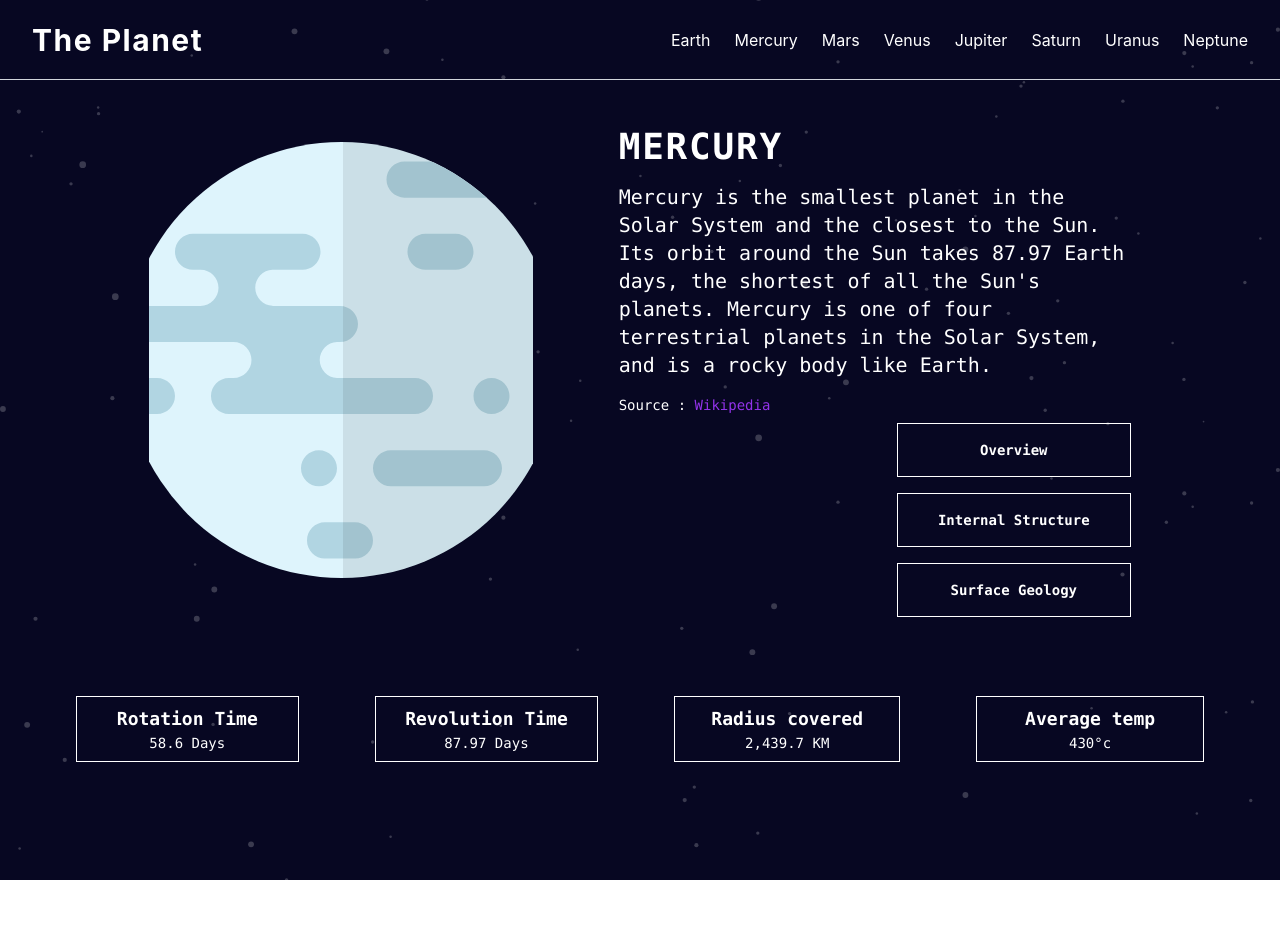
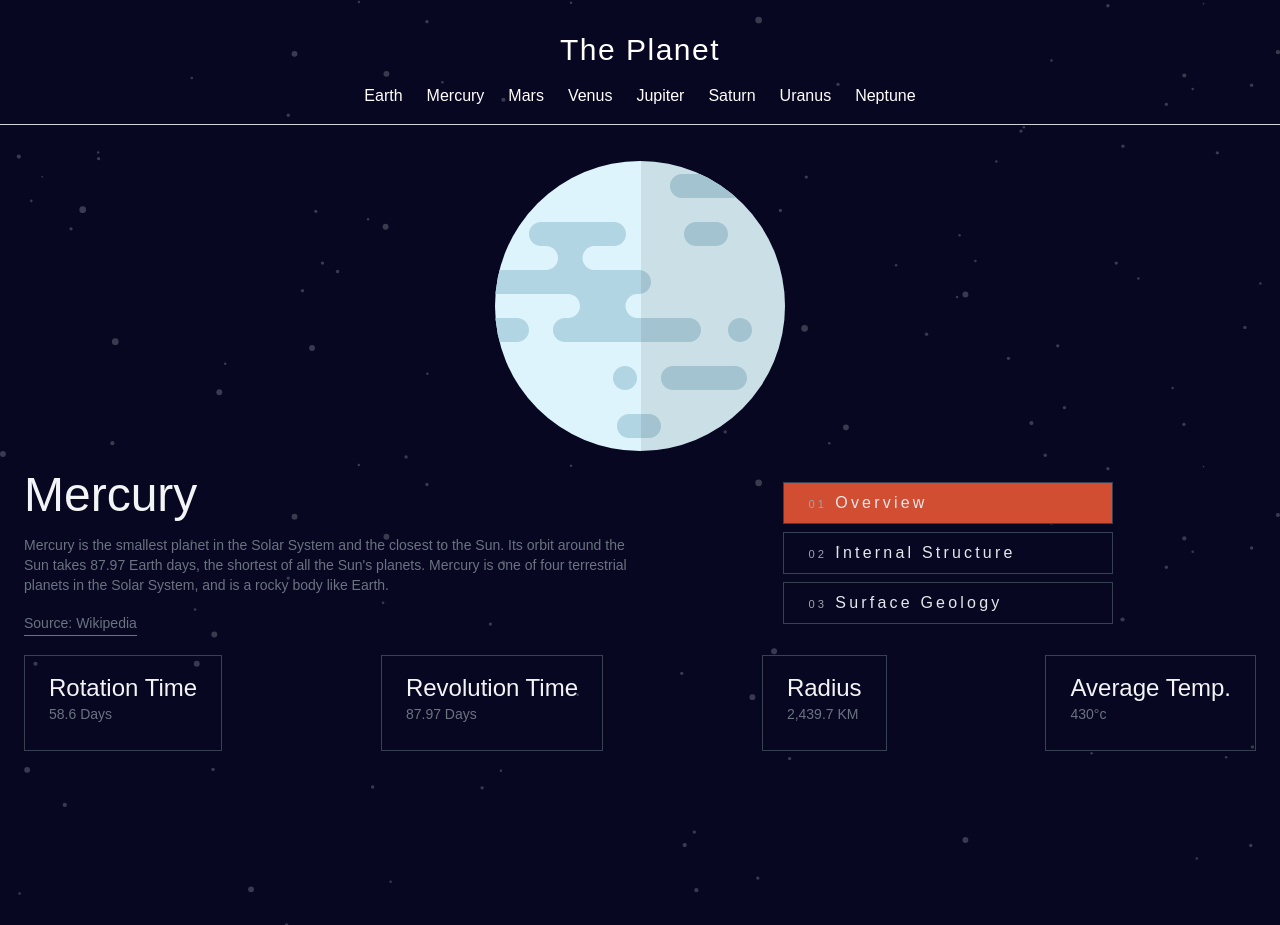
Before and after one commit to Afaqak/planet-facts-site, a Next.js app: page / in a window 1280 px wide. Before the commit the page ends 880 px from the top, so only its background shows below. Built offline with nearby package versions, Linux system fonts and the light colour scheme.

Commit message:
making the required changes

```diff
--- a/components/main.tsx
+++ b/components/main.tsx
@@ -1,9 +1,102 @@
-import React from 'react'
+import React from "react";
+import data from "../data.json";
+import Link from "next/link";
+const Main = () => {
+  const [activeButton, setActiveButton] = React.useState(1);
 
-const Main = () => {
+  const handleButtonClick = (buttonNumber: number) => {
+    setActiveButton(buttonNumber);
+  };
   return (
-    <div>Main</div>
-  )
-}
+    <div
+      className="py-4 px-6
+    text-gray-100 font-antonio flex flex-col justify-center items-center
+    "
+    >
+      <div className="flex flex-col-reverse
+      md:flex-col justify-center items-center">
+      <div className="mt-5">
+        <img src={data[0].images.planet} alt="planet" />
+      </div>
+      <div className="flex flex-col md:flex-row mt-5">
+        <div className="w-1/2">
+          <h1 className="text-5xl font-normal">{data[0].name}</h1>
+          <p className="text-sm text-gray-500 py-4">
+            {data[0].overview.content}
+          </p>
+          <Link href={data[0].overview.source}>
+            <span
+              className="text-sm text-gray-500
+          border-b border-gray-500 py-1 hover:text-gray-300
+          "
+            >
+              Source: Wikipedia
+            </span>
+          </Link>
+        </div>
+        <div className="w-1/2 flex flex-col justify-center items-center main-work">
+          <div className="flex flex-col space-y-2">
+            <button
+              className={`tracking-[0.2rem] text-md text-gray-200 cursor-pointer text-start border border-gray-700 py-2 px-4 pr-24 hover:bg-gray-700 hover:bg-opacity-40 ${
+                activeButton === 1 ? "active" : ""
+              }`}
+              onClick={() => handleButtonClick(1)}
+            >
+              <span className="text-gray-400 text-[0.7rem] leading-[0.4rem] px-2">
+                01
+              </span>
+              Overview
+            </button>
+            <button
+              className={`tracking-[0.2rem] text-md text-gray-200 cursor-pointer focus:text-gray-100 border border-gray-700 py-2 px-4 pr-24 hover:bg-gray-700 hover:bg-opacity-40 ${
+                activeButton === 2 ? "active" : ""
+              }`}
+              onClick={() => handleButtonClick(2)}
+            >
+              <span className="text-gray-400 text-[0.7rem] leading-[0.4rem] px-2">
+                02
+              </span>
+              Internal Structure
+            </button>
+            <button
+              className={`tracking-[0.2rem] text-md text-gray-200 cursor-pointer text-start border border-gray-700 py-2 px-4 pr-24 hover:bg-gray-700 hover:bg-opacity-40 ${
+                activeButton === 3 ? "active" : ""
+              }`}
+              onClick={() => handleButtonClick(3)}
+            >
+              <span className="text-gray-400 text-[0.7rem] leading-[0.4rem] px-2">
+                03
+              </span>
+              Surface Geology
+            </button>
+          </div>
+        </div>
+      </div>
+      </div>
+      <div
+        className="flex flex-col md:flex-row mt-5
+          justify-between items-center w-full space-x-2
+        "
+      >
+        <div className="min-w-1/4 h-24 border border-gray-700 py-4 px-6">
+          <h1 className="text-2xl font-normal">Rotation Time</h1>
+          <p className="text-gray-500 text-sm">{data[0].rotation}</p>
+        </div>
+        <div className="min-w-1/4 h-24 border border-gray-700 py-4 px-6">
+          <h1 className="text-2xl font-normal">Revolution Time</h1>
+          <p className="text-gray-500 text-sm">{data[0].revolution}</p>
+        </div>
+        <div className="min-w-1/4 h-24 border border-gray-700 py-4 px-6">
+          <h1 className="text-2xl font-normal">Radius</h1>
+          <p className="text-gray-500 text-sm">{data[0].radius}</p>
+        </div>
+        <div className="min-w-1/4 h-24 border border-gray-700 py-4 px-6">
+          <h1 className="text-2xl font-normal">Average Temp.</h1>
+          <p className="text-gray-500 text-sm">{data[0].temperature}</p>
+        </div>
+      </div>
+    </div>
+  );
+};
 
-export default Main
+export default Main;
--- a/components/navbar.tsx
+++ b/components/navbar.tsx
@@ -15,13 +15,13 @@ const Navbar = () => {
   ];
   return (
     <nav
-      className="text-white px-8 font-sans h-[10vh] flex
-    justify-between items-center border-b border-gray-300
+      className="text-white px-8 py-4  flex flex-row md:flex-col
+    justify-between items-center border-b border-gray-300 font-antonio
     bg-background-stars bg-cover bg-center bg-no-repeat bg-fixed
     bg-[#070722]
     "
     >
-      <h1 className="text-3xl font-bold tracking-wider">The Planet</h1>
+      <h1 className="text-3xl p-4 font-medium tracking-wider">The Planet</h1>
       <FontAwesomeIcon
         icon={faBars}
         onClick={() => setShow(!show)}
@@ -45,6 +45,7 @@ const Navbar = () => {
       ${show ? "block" : "hidden"}
       md:hidden
       w-full h-full bg-black bg-opacity-80 z-10
+      p-4
       `}
       >
         <ul
--- a/pages/index.tsx
+++ b/pages/index.tsx
@@ -1,6 +1,7 @@
 import Head from "next/head";
 import data from "../data.json";
 import { useState } from "react";
+import Main from "../components/main";
 import Footer from "../components/footer";
 import Image from "next/image";
 import { useRouter } from "next/router";
@@ -35,100 +36,8 @@ export default function Home() {
         bg-background-stars bg-cover bg-center bg-no-repeat bg-fixed
     bg-[#070722]"
       >
-        <div
-          className="flex flex-col first-letter:
-        justify-evenly py-8 mb-20 md:mb-14
-         px-8 md:px-16 space-y-4 md:space-y-8
-      items-center h-[70vh] md:[75vh] md:flex-row"
-        >
-          <Image
-            src={image}
-            alt={planet.name}
-            className="object-cover
-      md:w-[30vw] md:h-[34vw]
-      w-[25vw] h-[25vw]
-      md:object-cover
-       mt-32 md:mt-0
-      "
-            width={300}
-            height={300}
-          />
-          <div
-            className="flex flex-col
-        md:w-[40vw] space-y-2 md:space-y-4 md:text-left
-        text-center text-xs md:text-xl
-        px-4 md:px-0
+        <Main />
 
-      "
-          >
-            <h1 className="text-2xl md:text-4xl font-bold tracking-wider text-white">
-              {planet.name.toUpperCase()}
-            </h1>
-            <p className="text-white md:text-xl text-lg">{category.content}</p>
-            <p className="text-white text-sm ">
-              Source :{" "}
-              <a href={category.source} className="text-purple-600">
-                Wikipedia
-              </a>
-            </p>
-            <div
-              className="flex md:flex-col self-end
-        absolute -top-2 left-0 flex-row md:relative
-        justify-between
-         md:space-x-0 md:space-y-4 md:justify-center md:gap-0
-         text-sm md:text-md mb-5 md:mb-0 border-b border-gray-300
-          md:border-b-0 w-full md:w-auto
-        "
-            >
-              <button
-                className=" text-white font-bold
-          py-3 px-10
-          border-transparent
-          md:py-4 md:px-10 md:border
-          md:border-white
-          hover:bg-orange-800
-           transition duration-150 ease-in
-           hover:text-white"
-                onClick={() => {
-                  setCategory(planet.overview);
-                  setImage(planet.images.planet);
-                }}
-              >
-                Overview
-              </button>
-              <button
-                className="
-           text-white font-bold
-           py-3 px-10 border-transparent
-           transition duration-150 ease-in
-           md:border-white
-           md:py-4 md:px-10 md:border hover:bg-purple-600 hover:text-white"
-                onClick={() => {
-                  setImage(planet.images.internal);
-                  setCategory(planet.structure);
-                }}
-              >
-                Internal Structure
-              </button>
-              <button
-                className="  text-white font-bold
-            py-3 px-10 border-transparent
-             md:border-white
-            md:py-4 md:px-10 md:border
-            transition duration-150 ease-in
-           hover:bg-green-600
-           hover:text-white"
-                onClick={() => {
-                  setCategory(planet.geology);
-                  setImage(planet.images.geology);
-                }}
-              >
-                Surface Geology
-              </button>
-            </div>
-          </div>
-        </div>
-        <Footer features={feature} />
       </div>
     </div>
   );
--- a/styles/globals.css
+++ b/styles/globals.css
@@ -1,7 +1,9 @@
 @tailwind base;
 @tailwind components;
 @tailwind utilities;
-
+@import url('https://fonts.googleapis.com/css2?family=Antonio:wght@400;500;700&display=swap');
 @layer components {
-
+.active{
+    @apply bg-[hsl(10,63%,51%)] text-gray-100
 }
+}
--- a/tailwind.config.js
+++ b/tailwind.config.js
@@ -6,11 +6,17 @@ module.exports = {
   ],
   theme: {
     extend: {
+      screens: {
+        'xs': '375px',
+        'sm': '640px',
+        'md': '768px',
+        'lg': '1024px',
+      },
       backgroundImage:{
         'background-stars': "url('../public/assets/stars.svg')",
       },
       fontFamily: {
-        'sans': ['Inter', 'sans-serif'],
+        'antonio': ['Antonio', 'sans-serif'],
       }
 
     },
```
